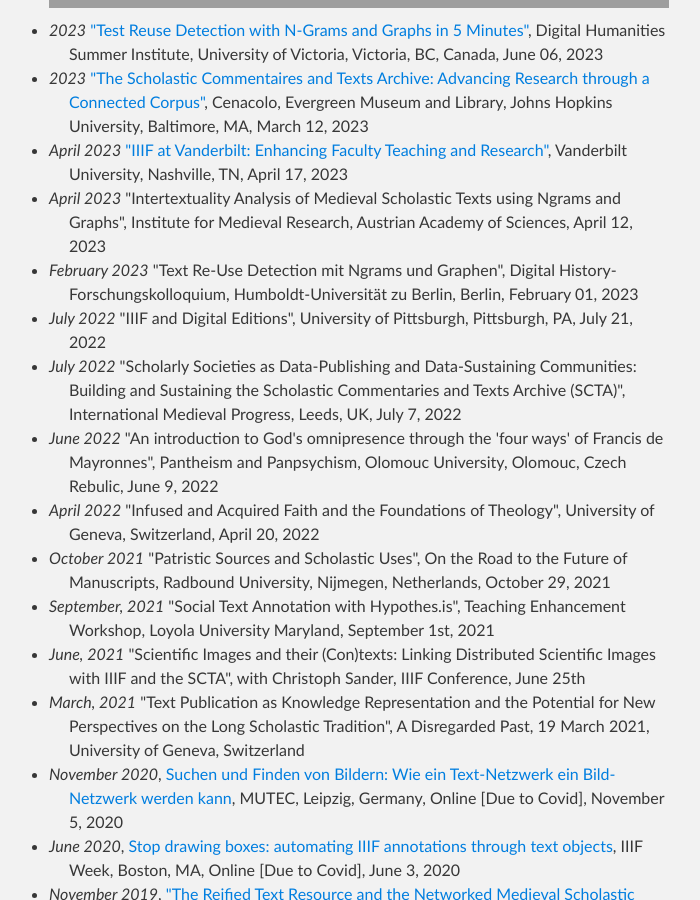
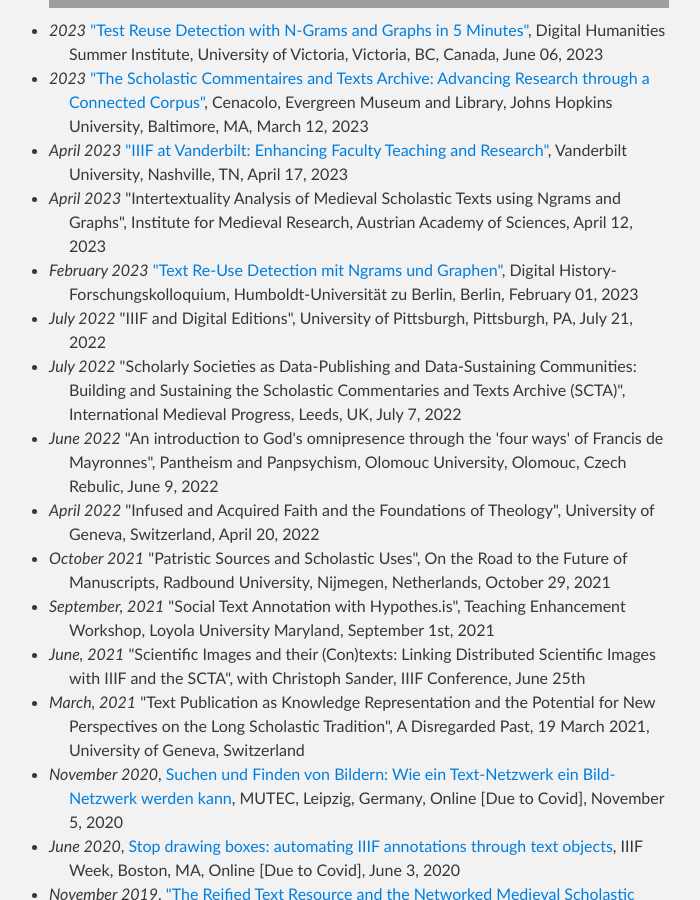
Before and after one commit to jeffreycwitt/jeffreycwitt.github.io, a Jekyll site: the page built from pages/cv.html, in a window 1280 px wide and 900 px high, scrolled down 4818 px. Shown: the whole window, without its empty margins (291-991 px from the left). Built offline with Jekyll 4.4.1, drawn with Linux system fonts in a browser that asks for light colours; some of the changed text lies outside the part shown; grey boxes are pictures that could not be loaded.

Commit message:
updated cv

```diff
--- a/pages/cv.html
+++ b/pages/cv.html
@@ -274,7 +274,7 @@
 
       <li class="cv-list"><span class="date">2023/Forthcoming</span> "Transparency and Discovery: Using a Text-Image Network to Study Manuscripts and
          Text Transmission", in <em>Journal of Data Mining and Digital Humanities. On the Way to the Future of Digital
-            Manuscript Studies (special issue)</em>, 2023 [Peer Reviewed and Forthcoming</li>
+            Manuscript Studies (special issue)</em>, 2023 [Peer Reviewed and Forthcoming]</li>
 
       <li class="cv-list"><span class="date">2021</span> "Pico della Mirandola's Defense of Origen and his Scholastic Sources" in <em>Politics and Society: The Patristic Legacy in the Middle Ages</em>, eds. Jeffrey C. Witt and John T. Slotemaker (Studia Patristica CV, v. 2) (Peeters,
          2021)</li>
@@ -377,8 +377,8 @@
       <li class="cv-list"><span class="date">April 2023</span> "Intertextuality Analysis of Medieval Scholastic Texts using Ngrams and Graphs",
          Institute for Medieval Research, Austrian Academy of Sciences, April 12, 2023</li>
 
-      <li class="cv-list"><span class="date">February 2023</span> "Text Re-Use Detection mit Ngrams und Graphen", Digital History-Forschungskolloquium,
-         Humboldt-Universität zu Berlin, Berlin, February 01, 2023</li>
+      <li class="cv-list"><span class="date">February 2023</span> <a href="https://jeffreycwitt.com/2023/02/01/ngrams/">"Text Re-Use Detection mit Ngrams und Graphen"</a>, Digital History-Forschungskolloquium, Humboldt-Universität zu Berlin, Berlin, February
+         01, 2023</li>
 
       <li class="cv-list"><span class="date">July 2022</span> "IIIF and Digital Editions", University of Pittsburgh, Pittsburgh, PA, July 21, 2022</li>
 
```
